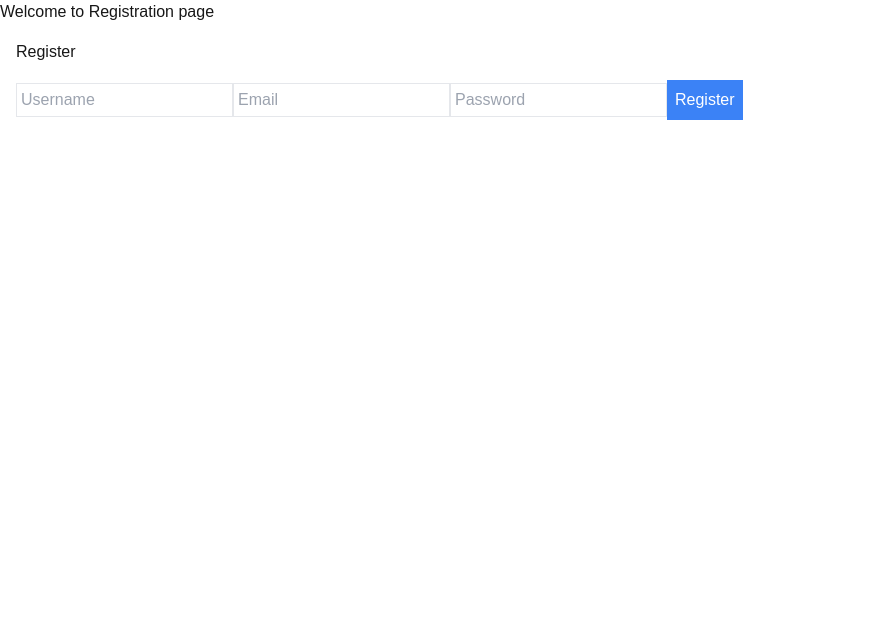
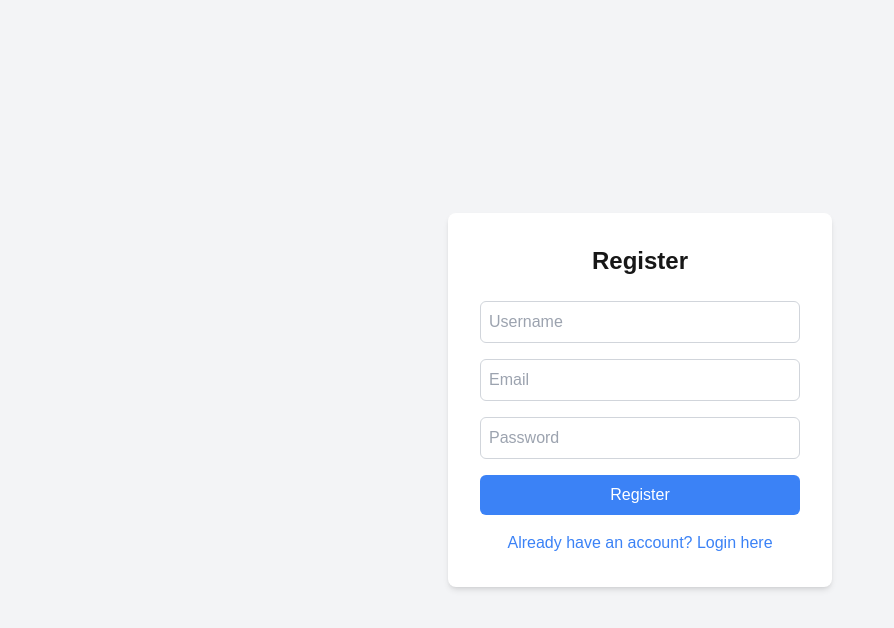
Before and after one commit to ivaylobandrov/OnlineMarketplaceItido, a Next.js app: page /register in a window 1280 px wide. Shown: the top 628 px of the page, without its empty margins (0-894 px from the left). Built offline with nearby package versions, Linux system fonts and the light colour scheme.

Commit message:
style both login and registration forms

```diff
--- a/src/app/login/page.js
+++ b/src/app/login/page.js
@@ -3,7 +3,6 @@ import LoginForm from '../../components/LoginForm';
 const LoginPage = () => {
   return (
     <div>
-      <h1>Welcome to my login page</h1>
       <LoginForm />
     </div>
   );
--- a/src/app/register/page.js
+++ b/src/app/register/page.js
@@ -3,7 +3,6 @@ import RegistrationForm from '../../components/RegistrationForm';
 const RegistrationPage = () => {
   return (
     <div>
-      <h1>Welcome to Registration page</h1>
       <RegistrationForm />
     </div>
   );
--- a/src/components/LoginForm.js
+++ b/src/components/LoginForm.js
@@ -4,6 +4,7 @@ import { useState } from 'react';
 import { useRouter } from 'next/navigation';
 import { useDispatch } from 'react-redux';
 import { login } from '@/store/authSlice';
+import Link from 'next/link';
 
 const LoginForm = () => {
   const dispatch = useDispatch();
@@ -38,16 +39,22 @@ const LoginForm = () => {
   };
 
   return (
-    <form onSubmit={handleSubmit} className="p-4">
-      {error && <div className="text-red-500">{error}</div>}
-      {success && <div className="text-green-500">{success}</div>}
+    <div className="flex items-center justify-center min-h-screen bg-gray-100">
+      <div className="bg-white shadow-md rounded-lg p-8 w-96">
+        <h2 className="text-center text-2xl font-semibold mb-6">Login</h2>
+        {error && <div className="text-red-500 mb-4 text-center">{error}</div>}
+        {success && (
+          <div className="text-green-500 mb-4 text-center">{success}</div>
+        )}
+
+        <form onSubmit={handleSubmit}>
           <input
             type="text"
             value={username}
             onChange={(e) => setUsername(e.target.value)}
             placeholder="Username"
             required
-        className="border"
+            className="border border-gray-300 rounded-md p-2 w-full mb-4 focus:outline-none focus:ring-2 focus:ring-blue-500"
           />
           <input
             type="password"
@@ -55,12 +62,27 @@ const LoginForm = () => {
             onChange={(e) => setPassword(e.target.value)}
             placeholder="Password"
             required
-        className="border"
+            className="border border-gray-300 rounded-md p-2 w-full mb-4 focus:outline-none focus:ring-2 focus:ring-blue-500"
           />
-      <button type="submit" className="bg-blue-500 text-white p-2">
+          <button
+            type="submit"
+            className="bg-blue-500 text-white py-2 rounded-md w-full hover:bg-blue-600 transition duration-200"
+          >
             Login
           </button>
         </form>
+
+        {/* Registration Redirect Button */}
+        <div className="mt-4">
+          <Link
+            href="/register"
+            className="text-center text-blue-500 hover:underline"
+          >
+            Don&#39;t have an account? Register here
+          </Link>
+        </div>
+      </div>
+    </div>
   );
 };
 
--- a/src/components/RegistrationForm.js
+++ b/src/components/RegistrationForm.js
@@ -1,6 +1,7 @@
 'use client';
 
 import { useState } from 'react';
+import Link from 'next/link';
 
 const RegistrationForm = () => {
   const [username, setUsername] = useState('');
@@ -31,17 +32,22 @@ const RegistrationForm = () => {
   };
 
   return (
-    <form onSubmit={handleSubmit} className="p-4">
-      <h2 className="mb-4">Register</h2>
-      {error && <div className="text-red-500">{error}</div>}
-      {success && <div className="text-green-500">{success}</div>}
+    <div className="flex items-center justify-center min-h-screen bg-gray-100">
+      <div className="bg-white shadow-md rounded-lg p-8 w-96">
+        <h2 className="text-center text-2xl font-semibold mb-6">Register</h2>
+        {error && <div className="text-red-500 mb-4 text-center">{error}</div>}
+        {success && (
+          <div className="text-green-500 mb-4 text-center">{success}</div>
+        )}
+
+        <form onSubmit={handleSubmit}>
           <input
             type="text"
             value={username}
             onChange={(e) => setUsername(e.target.value)}
             placeholder="Username"
             required
-        className="border mb-2 p-1"
+            className="border border-gray-300 rounded-md p-2 w-full mb-4 focus:outline-none focus:ring-2 focus:ring-blue-500"
           />
           <input
             type="email"
@@ -49,7 +55,7 @@ const RegistrationForm = () => {
             onChange={(e) => setEmail(e.target.value)}
             placeholder="Email"
             required
-        className="border mb-2 p-1"
+            className="border border-gray-300 rounded-md p-2 w-full mb-4 focus:outline-none focus:ring-2 focus:ring-blue-500"
           />
           <input
             type="password"
@@ -57,12 +63,24 @@ const RegistrationForm = () => {
             onChange={(e) => setPassword(e.target.value)}
             placeholder="Password"
             required
-        className="border mb-2 p-1"
+            className="border border-gray-300 rounded-md p-2 w-full mb-4 focus:outline-none focus:ring-2 focus:ring-blue-500"
           />
-      <button type="submit" className="bg-blue-500 text-white p-2">
+          <button
+            type="submit"
+            className="bg-blue-500 text-white py-2 rounded-md w-full hover:bg-blue-600 transition duration-200"
+          >
             Register
           </button>
         </form>
+
+        {/* Redirect to Login */}
+        <div className="mt-4 text-center">
+          <Link href="/login" className="text-blue-500 hover:underline">
+            Already have an account? Login here
+          </Link>
+        </div>
+      </div>
+    </div>
   );
 };
 
```
Lines whose indentation alone changed are shown as unchanged.
